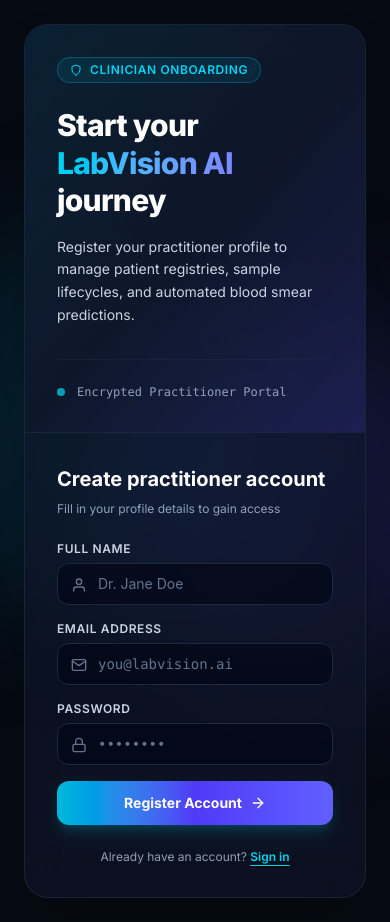
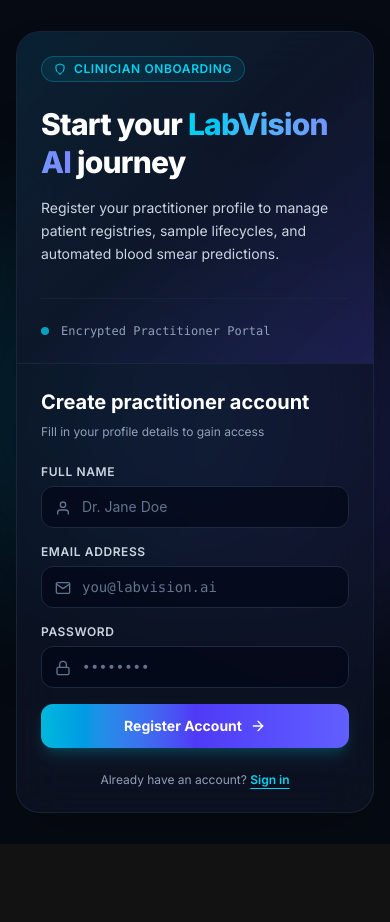
Before and after one commit to raj-deep-20/LabVision-AI, a React (Vite) app in the folder frontend/: page /register in a window 390 px wide. After the commit the page ends 844 px from the top, so only its background shows below. Built offline with nearby package versions, Linux system fonts and the light colour scheme.

Commit message:
style: optimize padding and text classes for mobile layouts on login and register pages

```diff
--- a/frontend/src/pages/Login.tsx
+++ b/frontend/src/pages/Login.tsx
@@ -43,14 +43,14 @@
   }
 
   return (
-    <div className="min-h-screen flex items-center justify-center p-6 bg-[#060A12] text-slate-100 relative overflow-hidden">
+    <div className="min-h-screen flex items-center justify-center p-4 sm:p-6 bg-[#060A12] text-slate-100 relative overflow-hidden">
       {/* Background Lighting Orbs */}
       <div className="absolute top-1/4 left-1/4 w-96 h-96 bg-indigo-600/15 rounded-full blur-3xl pointer-events-none" />
       <div className="absolute bottom-1/4 right-1/4 w-96 h-96 bg-cyan-400/15 rounded-full blur-3xl pointer-events-none" />
 
       <div className="w-full max-w-4xl grid md:grid-cols-2 rounded-3xl bg-slate-900/60 backdrop-blur-xl border border-slate-800/80 shadow-2xl overflow-hidden relative z-10">
         {/* Hero Branding Section */}
-        <div className="p-8 md:p-12 bg-gradient-to-br from-indigo-900/50 via-slate-900/80 to-cyan-950/40 flex flex-col justify-between border-b md:border-b-0 md:border-r border-slate-800/80">
+        <div className="p-6 sm:p-8 md:p-12 bg-gradient-to-br from-indigo-900/50 via-slate-900/80 to-cyan-950/40 flex flex-col justify-between border-b md:border-b-0 md:border-r border-slate-800/80 force-light-text">
           <div>
             <div className="inline-flex items-center gap-2 px-3 py-1 rounded-full bg-cyan-500/10 border border-cyan-500/30 text-cyan-400 text-xs font-semibold uppercase tracking-wider mb-6">
               <FiShield /> Secure Diagnostics Portal
@@ -70,7 +70,7 @@
         </div>
 
         {/* Form Section */}
-        <div className="p-8 md:p-12 flex flex-col justify-center">
+        <div className="p-6 sm:p-8 md:p-12 flex flex-col justify-center">
           <h2 className="text-xl font-bold text-white mb-2">Sign in to your account</h2>
           <p className="text-xs text-slate-400 mb-6">Enter your authorized credentials below</p>
 
--- a/frontend/src/pages/Register.tsx
+++ b/frontend/src/pages/Register.tsx
@@ -28,14 +28,14 @@
   }
 
   return (
-    <div className="min-h-screen flex items-center justify-center p-6 bg-[#060A12] text-slate-100 relative overflow-hidden">
+    <div className="min-h-screen flex items-center justify-center p-4 sm:p-6 bg-[#060A12] text-slate-100 relative overflow-hidden">
       {/* Background Lighting Orbs */}
       <div className="absolute top-1/4 right-1/4 w-96 h-96 bg-cyan-600/15 rounded-full blur-3xl pointer-events-none" />
       <div className="absolute bottom-1/4 left-1/4 w-96 h-96 bg-indigo-500/15 rounded-full blur-3xl pointer-events-none" />
 
       <div className="w-full max-w-4xl grid md:grid-cols-2 rounded-3xl bg-slate-900/60 backdrop-blur-xl border border-slate-800/80 shadow-2xl overflow-hidden relative z-10">
         {/* Hero Branding Section */}
-        <div className="p-8 md:p-12 bg-gradient-to-br from-cyan-950/50 via-slate-900/80 to-indigo-900/40 flex flex-col justify-between border-b md:border-b-0 md:border-r border-slate-800/80 force-light-text">
+        <div className="p-6 sm:p-8 md:p-12 bg-gradient-to-br from-cyan-950/50 via-slate-900/80 to-indigo-900/40 flex flex-col justify-between border-b md:border-b-0 md:border-r border-slate-800/80 force-light-text">
           <div>
             <div className="inline-flex items-center gap-2 px-3 py-1 rounded-full bg-cyan-500/10 border border-cyan-500/30 text-cyan-400 text-xs font-semibold uppercase tracking-wider mb-6">
               <FiShield /> Clinician Onboarding
@@ -55,7 +55,7 @@
         </div>
 
         {/* Form Section */}
-        <div className="p-8 md:p-12 flex flex-col justify-center">
+        <div className="p-6 sm:p-8 md:p-12 flex flex-col justify-center">
           <h2 className="text-xl font-bold text-white mb-2">Create practitioner account</h2>
           <p className="text-xs text-slate-400 mb-6">Fill in your profile details to gain access</p>
 
```
